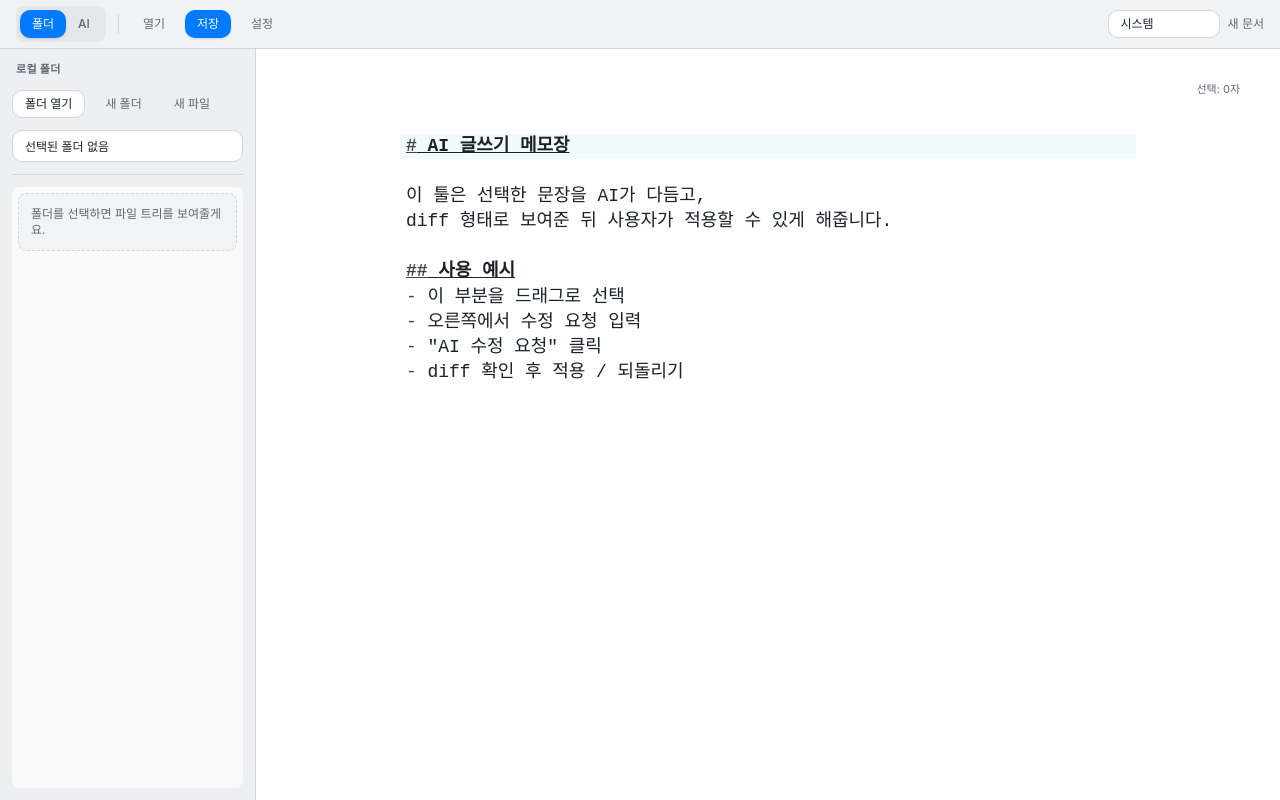
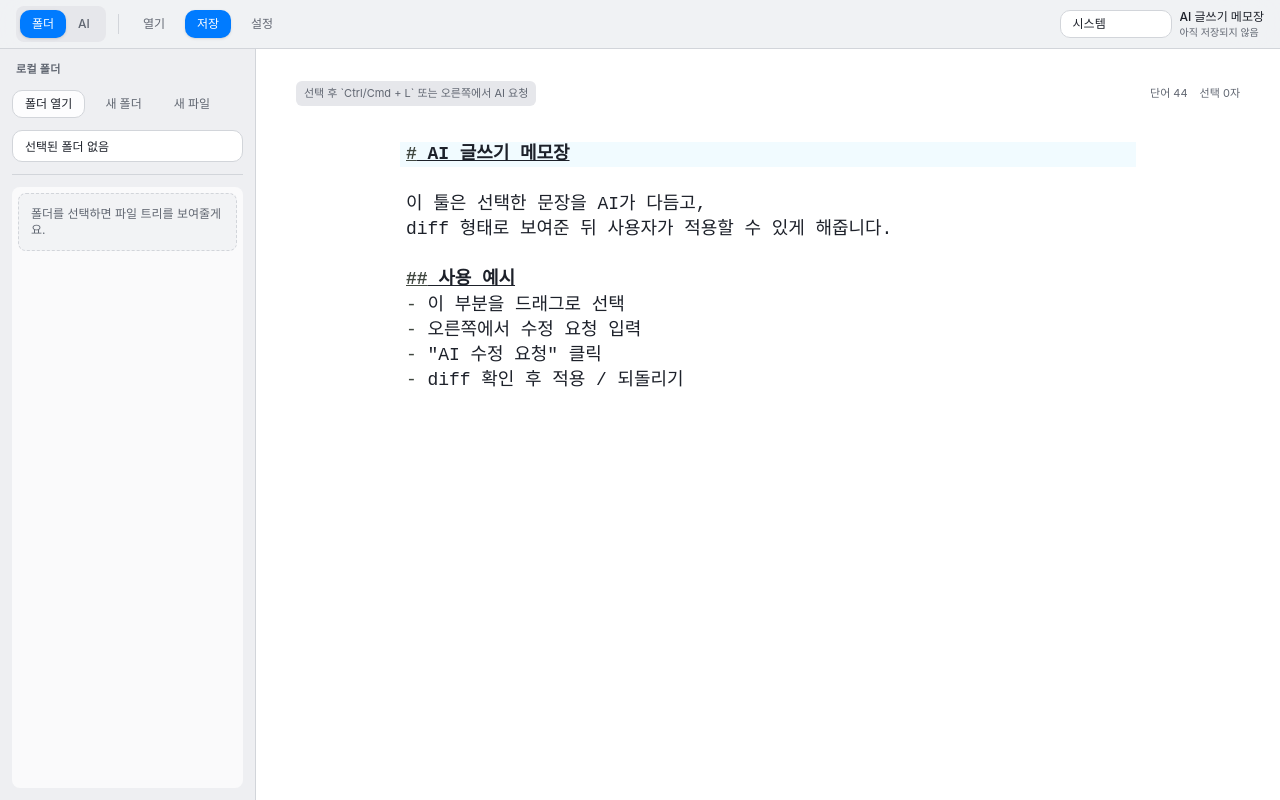
Before and after one commit to jglee96/geur, a React app: page / in a window 1280 px wide. Built offline with nearby package versions, Linux system fonts and the light colour scheme; the HTML template or start-up script is replaced by a standard one; a web font is replaced by a local one.

Commit message:
Provide interview feedback steps

```diff
--- a/src/app/App.tsx
+++ b/src/app/App.tsx
@@ -74,6 +74,20 @@ function AppContent() {
     media.addEventListener("change", listener);
     return () => media.removeEventListener("change", listener);
   }, [themeMode]);
+
+  const docTitle = useMemo(() => {
+    const heading = docText
+      .split("\n")
+      .find((line) => line.trim().startsWith("# "))
+      ?.replace(/^#\s+/, "")
+      .trim();
+    if (heading) return heading;
+    if (filePath) {
+      const fileName = filePath.split("/").pop() ?? "";
+      return fileName.replace(/\.(md|markdown|mdx)$/i, "");
+    }
+    return "새 문서";
+  }, [docText, filePath]);
 
   const handleToggleAi = useCallback(() => {
     setIsAiOpen((prev) => !prev);
@@ -273,6 +287,7 @@ function AppContent() {
   return (
     <div className="flex h-screen flex-col overflow-hidden bg-background text-foreground">
       <Topbar
+        docTitle={docTitle}
         filePath={filePath}
         isAiOpen={isAiOpen}
         isLeftOpen={isLeftOpen}
--- a/src/widgets/ai-panel/ui/AiPanel.tsx
+++ b/src/widgets/ai-panel/ui/AiPanel.tsx
@@ -62,6 +62,11 @@ export const AiPanel = memo(function AiPanel({
 
       <section className="space-y-3">
         <div className="text-[11px] font-semibold tracking-wide text-muted-foreground">수정 요청</div>
+        <div className="rounded-lg bg-muted px-2.5 py-2 text-[11px] text-muted-foreground">
+          1) 문장에서 고칠 부분을 먼저 선택하세요.
+          <br />
+          2) 요청을 짧게 쓰고 AI 수정을 누르세요.
+        </div>
         <div className="space-y-3">
           <Textarea
             value={userPrompt}
@@ -74,7 +79,7 @@ export const AiPanel = memo(function AiPanel({
             onClick={onRequestChange}
             disabled={isBusy || !!pendingChange}
           >
-            AI 수정 요청
+            선택 영역 AI 수정
           </Button>
         </div>
       </section>
--- a/src/widgets/editor-panel/ui/EditorPanel.tsx
+++ b/src/widgets/editor-panel/ui/EditorPanel.tsx
@@ -39,6 +39,13 @@ export const EditorPanel = memo(function EditorPanel({
     top: number;
     visible: boolean;
   }>({ left: 0, top: 0, visible: false });
+  const wordCount = useMemo(() => {
+    const words = docText
+      .trim()
+      .split(/\s+/)
+      .filter(Boolean);
+    return words.length;
+  }, [docText]);
 
   useEffect(() => {
     if (!pendingChange || !view || !containerRef.current) {
@@ -86,8 +93,14 @@ export const EditorPanel = memo(function EditorPanel({
 
   return (
     <div className="flex w-full max-w-[1080px] flex-col gap-2">
-      <div className="text-right text-[11px] text-muted-foreground">
-        선택: {selection.text.length}자
+      <div className="flex items-center justify-between text-[11px] text-muted-foreground">
+        <div className="rounded-md bg-muted px-2 py-1">
+          선택 후 `Ctrl/Cmd + L` 또는 오른쪽에서 AI 요청
+        </div>
+        <div className="flex items-center gap-3">
+          <span>단어 {wordCount}</span>
+          <span>선택 {selection.text.length}자</span>
+        </div>
       </div>
       <div className="mx-auto w-full max-w-[760px] px-1 py-4 sm:px-3 sm:py-6">
         <div ref={containerRef} className="relative">
--- a/src/widgets/topbar/ui/Topbar.tsx
+++ b/src/widgets/topbar/ui/Topbar.tsx
@@ -18,6 +18,7 @@ import {
 } from "@/shared/ui";
 
 type TopbarProps = {
+  docTitle: string;
   filePath: string;
   isAiOpen: boolean;
   isLeftOpen: boolean;
@@ -32,6 +33,7 @@ type TopbarProps = {
 };
 
 export const Topbar = memo(function Topbar({
+  docTitle,
   filePath,
   isAiOpen,
   isLeftOpen,
@@ -133,8 +135,11 @@ export const Topbar = memo(function Topbar({
             </SelectContent>
           </Select>
         </div>
-        <div className="max-w-[42vw] truncate text-xs text-muted-foreground">
-          {filePath ? filePath : "새 문서"}
+        <div className="max-w-[42vw] truncate">
+          <div className="truncate text-xs font-medium text-foreground">{docTitle}</div>
+          <div className="truncate text-[10px] text-muted-foreground">
+            {filePath ? filePath : "아직 저장되지 않음"}
+          </div>
         </div>
       </div>
     </header>
```
